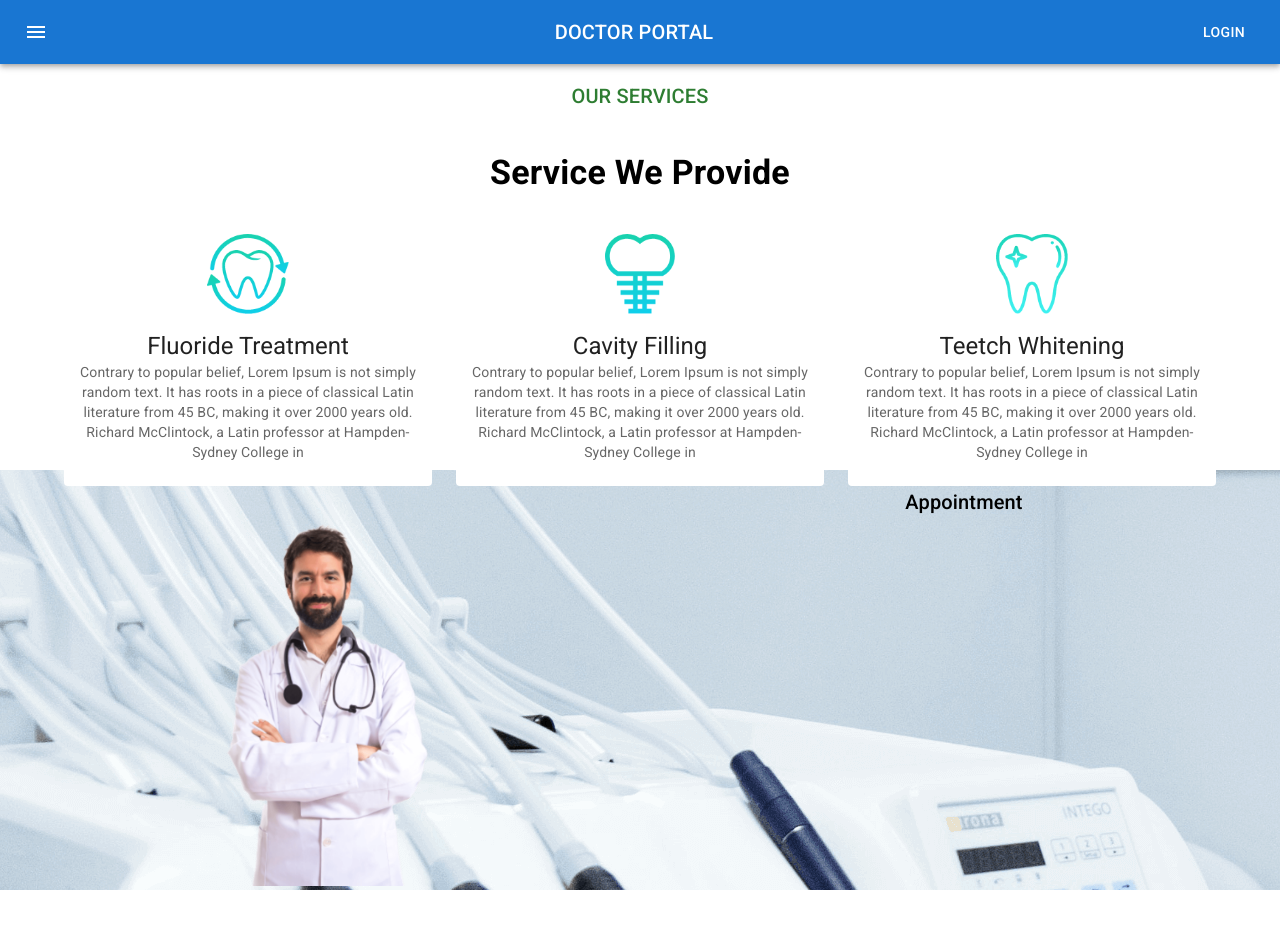
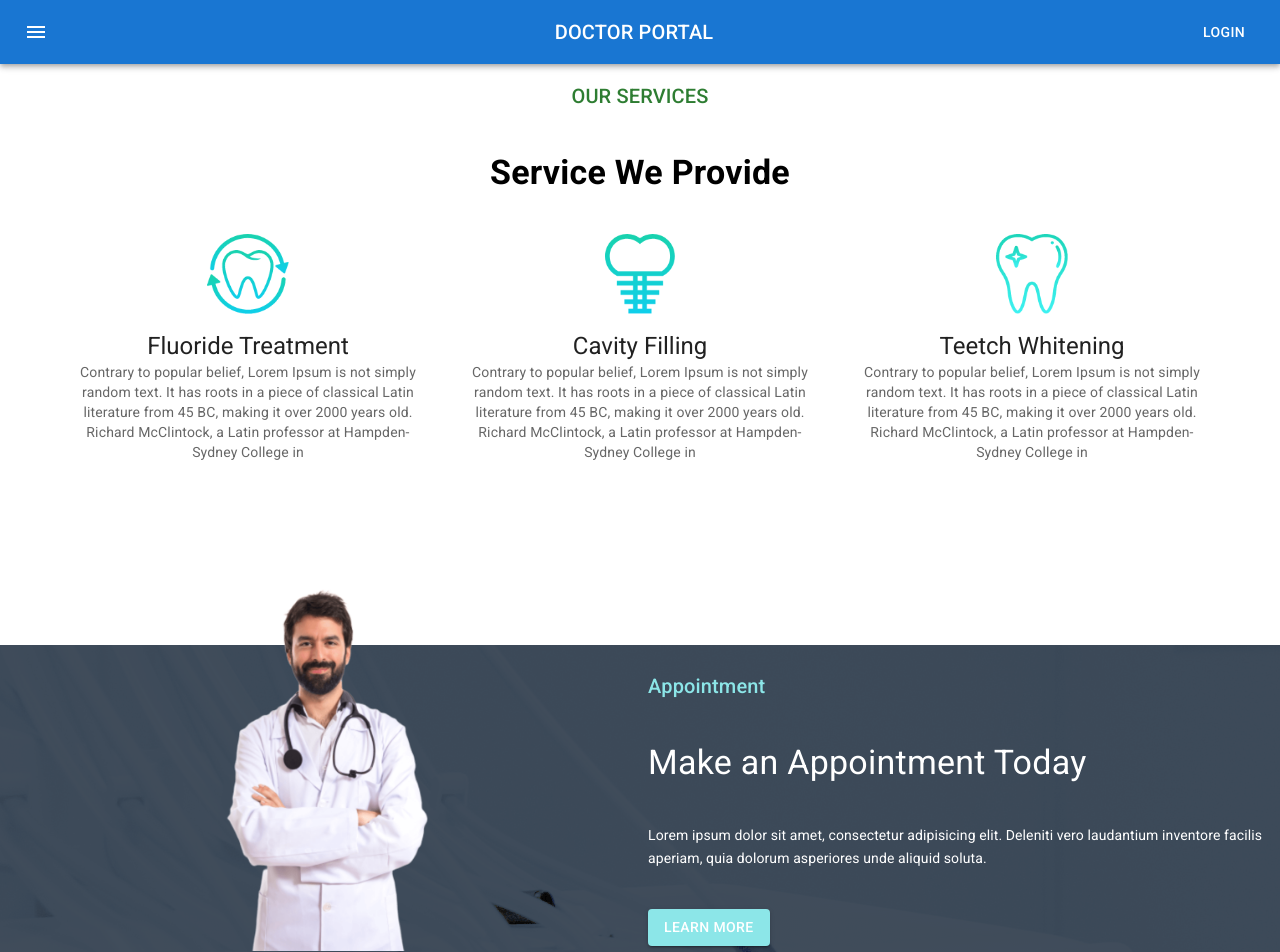
Before and after one commit to rimonhossain12/doctor-portal-client-2, a React (Create React App) app: page / in a window 1280 px wide. Shown: the top 952 px of the page. Before the commit the page ends 890 px from the top, so only its background shows below. Built offline with nearby package versions, Linux system fonts and the light colour scheme.

Commit message:
doctor appointment banner is added

```diff
--- a/src/Pages/Home/AppointmentBanner/AppointmentBanner.js
+++ b/src/Pages/Home/AppointmentBanner/AppointmentBanner.js
@@ -4,25 +4,38 @@ import Box from '@mui/material/Box';
 import Typography from '@mui/material/Typography';
 import doctor from '../../../images/doctor.png';
 import bg from '../../../images/appointment-bg.png';
+import Button from '@mui/material/Button';
 
 
-const appointmentBg = {
-    background:`url(${bg})`
+const appointmentBanner = {
+    background: `url(${bg})`,
+    backgroundColor: 'rgba(45,58,74,0.9)',
+    backgroundBlendMode: 'darken,luminosity',
+    marginTop: 175,
 }
 
 const AppointmentBanner = () => {
     return (
-        <Box style={appointmentBg} sx={{ flexGrow: 1 }}>
+        <Box style={appointmentBanner} sx={{ flexGrow: 1 }}>
             <Grid container spacing={2}>
                 <Grid item xs={12} md={6}>
                     <img
-                    style={{width:400}}
-                    src={doctor} alt="" />
+                        style={{ width: 400, marginTop: '-110px' }}
+                        src={doctor} alt="" />
                 </Grid>
-                <Grid item xs={12} md={6}>
-                    <Typography variant="h6">
-                        Appointment
-                    </Typography>
+                <Grid item xs={12} md={6} sx={{ display: 'flex', justifyContent: 'flex-start', textAlign: 'left', alignItems: 'center' }}>
+                    <Box>
+                        <Typography variant="h6" sx={{mb:5}} style={{ color: '#8CE6E8' }}>
+                            Appointment
+                        </Typography>
+                        <Typography variant="h4" style={{ color: 'white' }}>
+                            Make an Appointment Today
+                        </Typography>
+                        <Typography variant="h6" sx={{ my: 5 }} style={{ color: 'white', fontSize: 14, fontWeight: 400 }}>
+                            Lorem ipsum dolor sit amet, consectetur adipisicing elit. Deleniti vero laudantium inventore facilis aperiam, quia dolorum asperiores unde aliquid soluta.
+                        </Typography>
+                        <Button variant="contained" style={{ backgroundColor:'#8CE6E8'}}>Learn More</Button>
+                    </Box>
                 </Grid>
             </Grid>
         </Box>
--- a/src/Pages/Home/Services/Services.js
+++ b/src/Pages/Home/Services/Services.js
@@ -1,5 +1,4 @@
 import React from 'react';
-import { experimentalStyled as styled } from '@mui/material/styles';
 import Box from '@mui/material/Box';
 import Grid from '@mui/material/Grid';
 import { Container } from '@mui/material';
```
